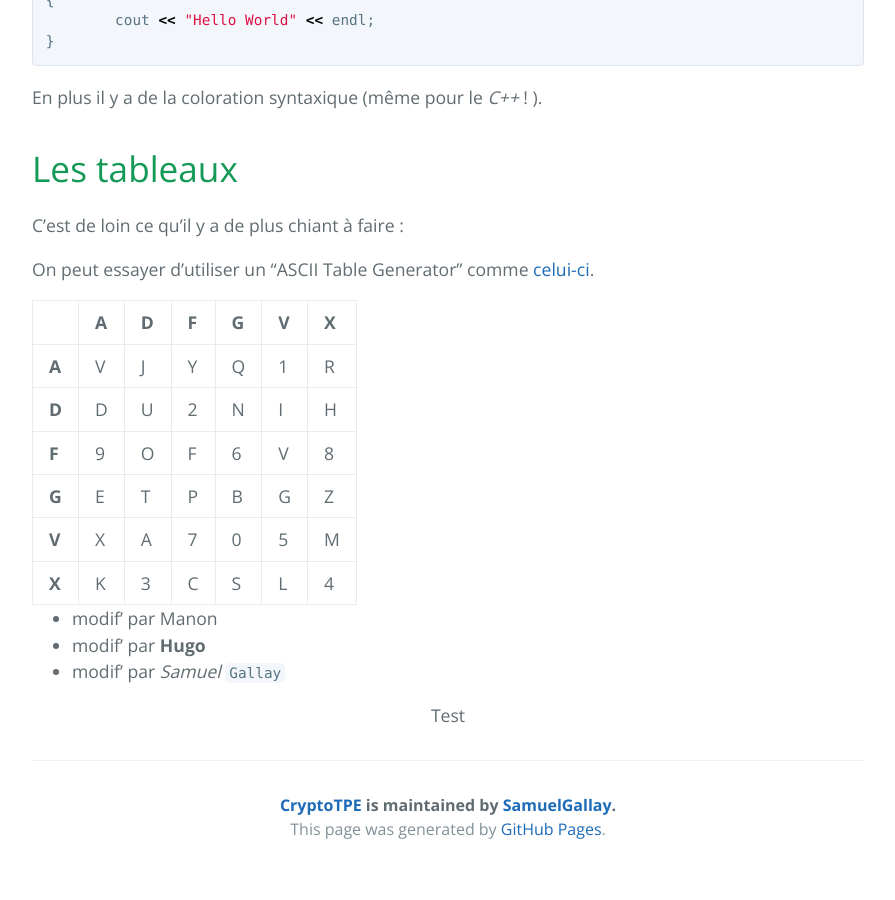
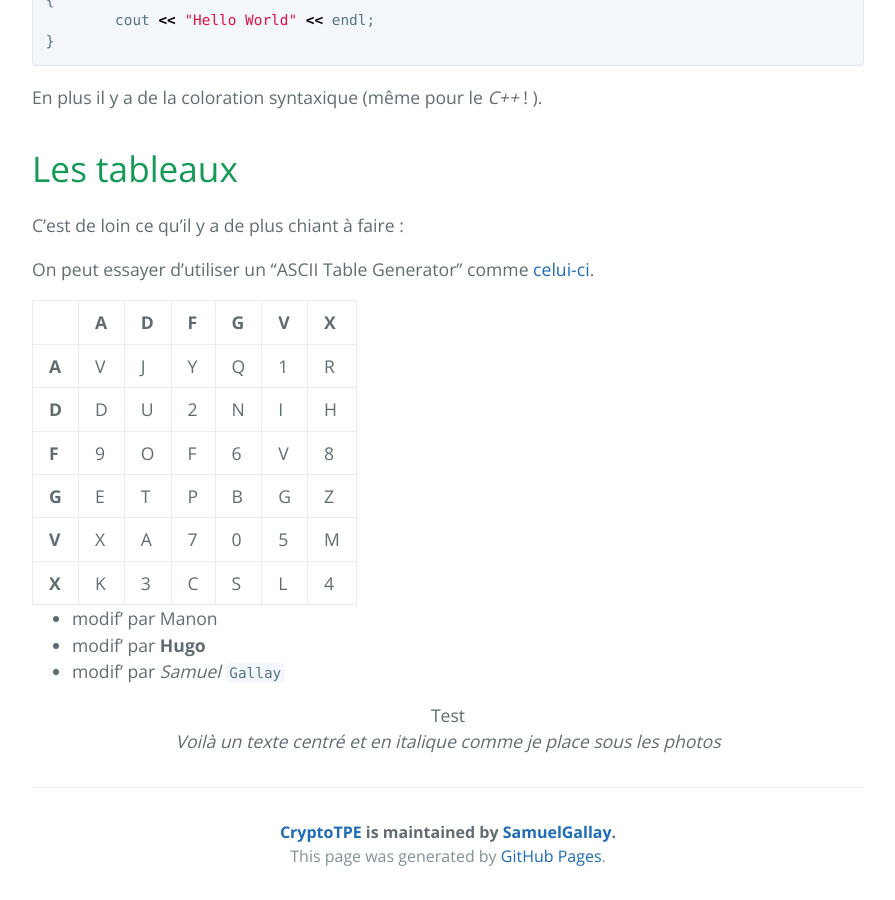
Before and after one commit to SamuelGallay/CryptoTPE, a Jekyll site: the page built from pages/exemple.md, in a window 1280 px wide and 900 px high, scrolled down 4234 px. Shown: the whole window, without its empty margins (192-1087 px from the left). Built offline with Jekyll 4.4.1, drawn with Linux system fonts in a browser that asks for light colours; our own code applies the rules of GitHub Pages for plain Markdown files; formulas are drawn with MathJax 3; before the commit the page ends 5107 px from its top, so only the background shows below that.

Commit message:
exemple.md

```diff
--- a/pages/exemple.md
+++ b/pages/exemple.md
@@ -174,3 +174,5 @@ On peut essayer d'utiliser un "ASCII Table Generator" comme [celui-ci](https://w
 * modif' par *Samuel* `Gallay`
 
 <CENTER> Test <CENTER/>
+
+<p align="center"> <em>Voilà un texte centré et en italique comme je place sous les photos</em> </p>
```
